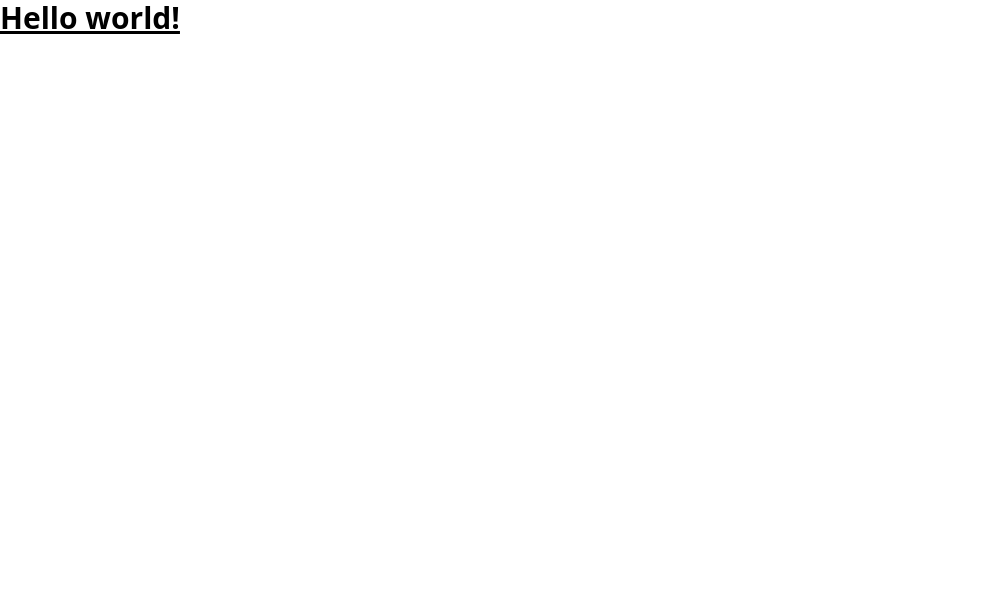
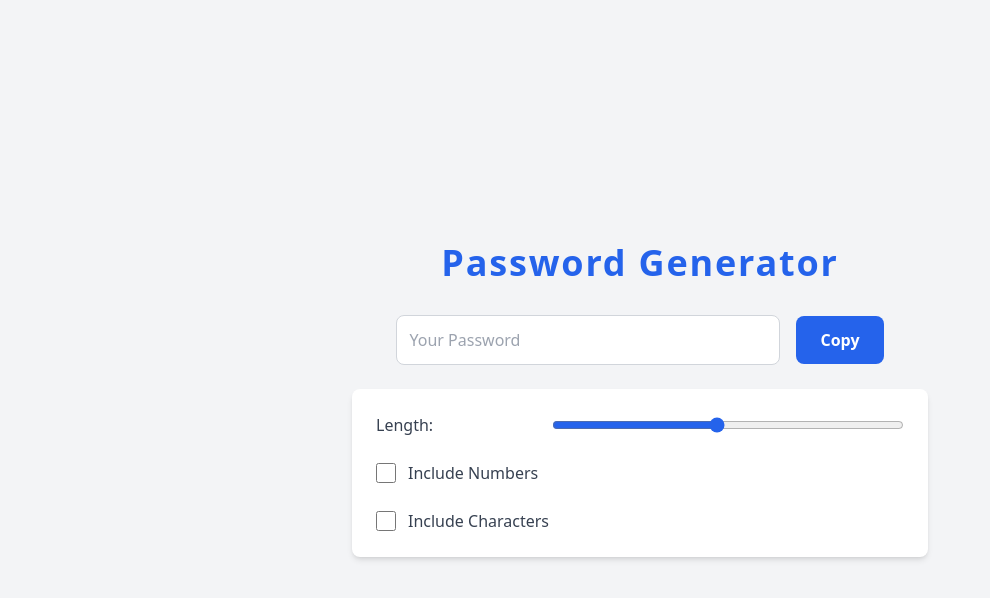
Before and after one commit to Vi369/unique-password-generator, a React (Vite) app: page / in a window 1280 px wide. Shown: the top 598 px of the page, without its empty margins (0-990 px from the left). Built offline with nearby package versions, Linux system fonts and the light colour scheme.

Commit message:
design part completed all done

```diff
--- a/src/App.jsx
+++ b/src/App.jsx
@@ -1,16 +1,69 @@
-import { useState } from 'react'
 import './App.css'
 
 function App() {
-  const [count, setCount] = useState(0)
+  return (
+    <div className="min-h-screen flex flex-col items-center justify-center bg-gray-100 dark:bg-gray-900 px-4">
+      {/* Header */}
+      <h1 className="text-2xl md:text-4xl text-blue-600 dark:text-emerald-400 font-bold mb-8 tracking-wider text-center">
+        Password Generator
+      </h1>
 
-  return (
-    <>
-        <h1 className="text-3xl font-bold underline">
-        Hello world!
-        </h1>
-    </>
-  )
+      {/* Input and Copy Button */}
+      <div className="flex flex-col sm:flex-row gap-4 justify-center items-center mb-6 w-full max-w-xl">
+        <input
+          type="text"
+          className="p-3 w-full sm:w-2/3 border border-gray-300 rounded-lg text-gray-800 dark:text-gray-100 dark:bg-gray-800 outline-none focus:ring-2 focus:ring-blue-600 dark:focus:ring-emerald-400"
+          placeholder="Your Password"
+          readOnly
+        />
+        <button
+          className="py-3 px-6 bg-blue-600 text-white font-semibold rounded-lg hover:bg-blue-700 dark:bg-emerald-400 dark:hover:bg-emerald-500 transition-all"
+        >
+          Copy
+        </button>
+      </div>
+
+      {/* Settings Section */}
+      <div className="flex flex-col gap-6 w-full max-w-xl bg-white dark:bg-gray-800 p-6 rounded-lg shadow-md">
+        {/* Length Slider */}
+        <div className="flex items-center justify-between">
+          <label htmlFor="length" className="text-gray-700 dark:text-gray-300 font-medium">
+            Length:
+          </label>
+          <input
+            type="range"
+            min={6}
+            max={100}
+            className="w-2/3 cursor-pointer accent-blue-600 dark:accent-emerald-400"
+          />
+        </div>
+
+        {/* Numbers Checkbox */}
+        <div className="flex items-center gap-3">
+          <input
+            type="checkbox"
+            id="number"
+            className="w-5 h-5 cursor-pointer accent-blue-600 dark:accent-emerald-400"
+          />
+          <label htmlFor="number" className="text-gray-700 dark:text-gray-300 font-medium">
+            Include Numbers
+          </label>
+        </div>
+
+        {/* Characters Checkbox */}
+        <div className="flex items-center gap-3">
+          <input
+            type="checkbox"
+            id="character"
+            className="w-5 h-5 cursor-pointer accent-blue-600 dark:accent-emerald-400"
+          />
+          <label htmlFor="character" className="text-gray-700 dark:text-gray-300 font-medium">
+            Include Characters
+          </label>
+        </div>
+      </div>
+    </div>
+  );
 }
 
-export default App
+export default App;
```
